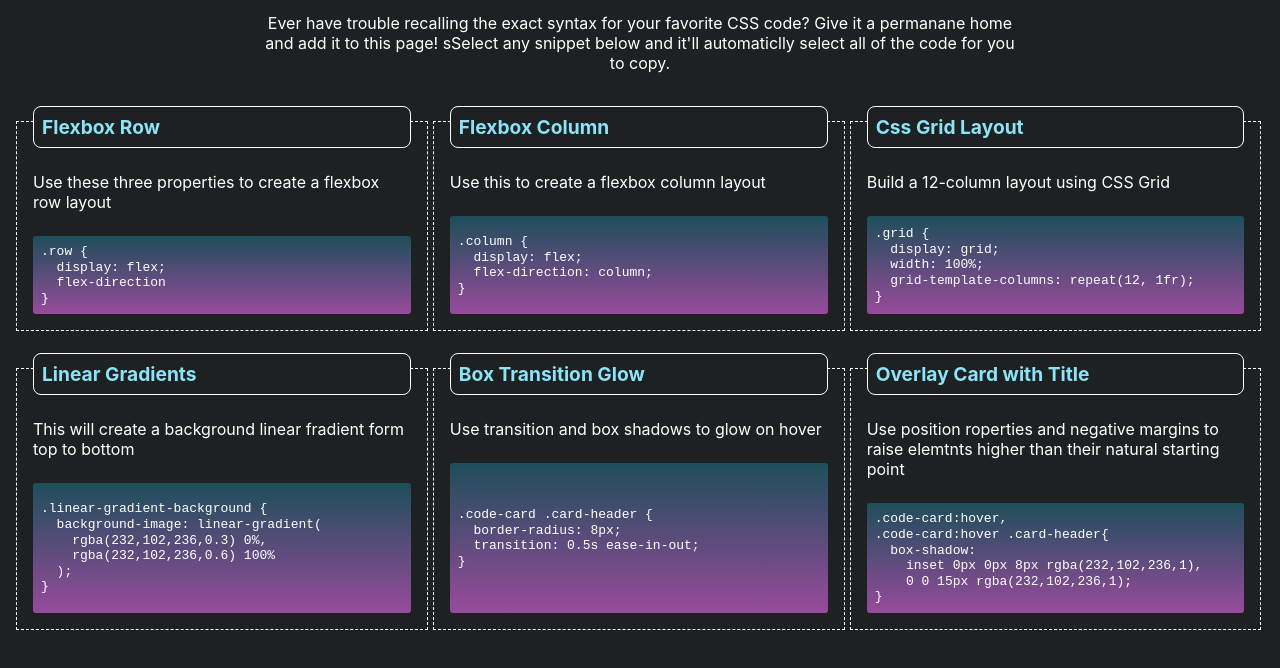
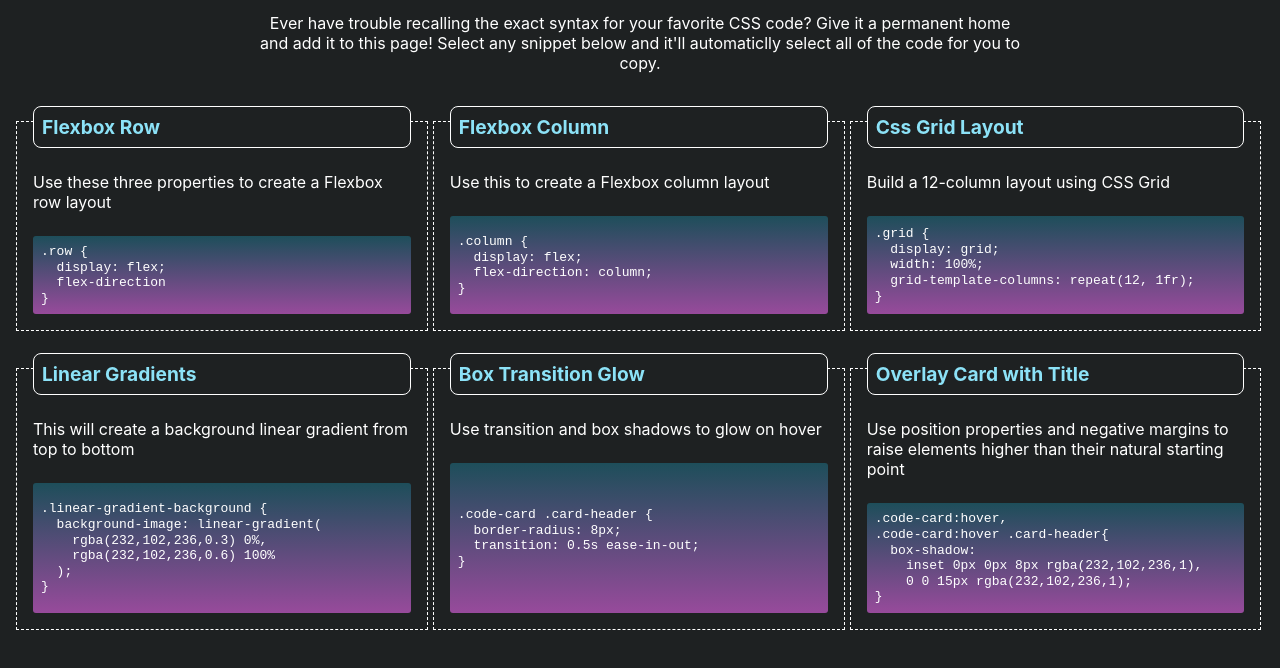
Before and after one commit to codewizard-dt/bootcamp-miniproject-02, a plain HTML site: page index.html in a window 1280 px wide. Shown: the part 58-726 px from the top of the page. Drawn offline with Linux system fonts and the light colour scheme.

Commit message:
Spelling typos

```diff
--- a/index.html
+++ b/index.html
@@ -14,7 +14,7 @@
       <h1>Css Snippet Cheatsheet</h1>
       <p>
         Ever have trouble recalling the exact syntax for your favorite CSS code?
-        Give it a permanane home and add it to this page! sSelect any snippet
+        Give it a permanent home and add it to this page! Select any snippet
         below and it'll automaticlly select all of the code for you to copy.
       </p>
     </header>
@@ -22,7 +22,7 @@
       <div class="card column">
         <header>Flexbox Row</header>
         <div class="description">
-          Use these three properties to create a flexbox row layout
+          Use these three properties to create a Flexbox row layout
         </div>
         <pre class="code"><code>.row {
   display: flex;
@@ -32,7 +32,7 @@
       <div class="card column">
         <header>Flexbox Column</header>
         <div class="description">
-          Use this to create a flexbox column layout
+          Use this to create a Flexbox column layout
         </div>
         <pre class="code"><code>.column {
   display: flex;
@@ -51,7 +51,7 @@
       <div class="card column">
         <header>Linear Gradients</header>
         <div class="description">
-          This will create a background linear fradient form top to bottom
+          This will create a background linear gradient from top to bottom
         </div>
         <pre class="code"><code>.linear-gradient-background {
   background-image: linear-gradient(
@@ -73,7 +73,7 @@
       <div class="card column">
         <header>Overlay Card with Title</header>
         <div class="description">
-          Use position roperties and negative margins to raise elemtnts higher
+          Use position properties and negative margins to raise elements higher
           than their natural starting point
         </div>
         <pre class="code"><code>.code-card:hover,
```
